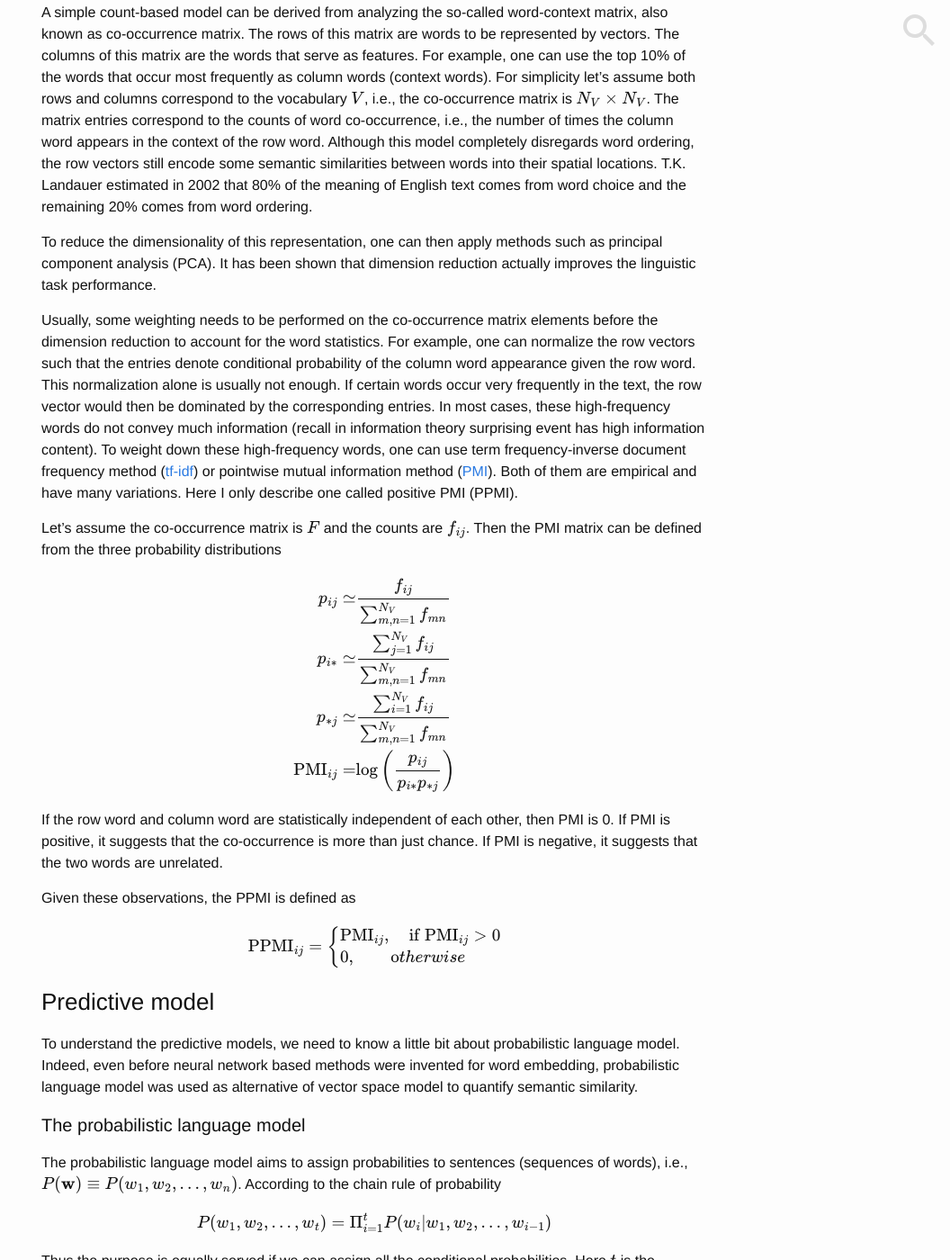
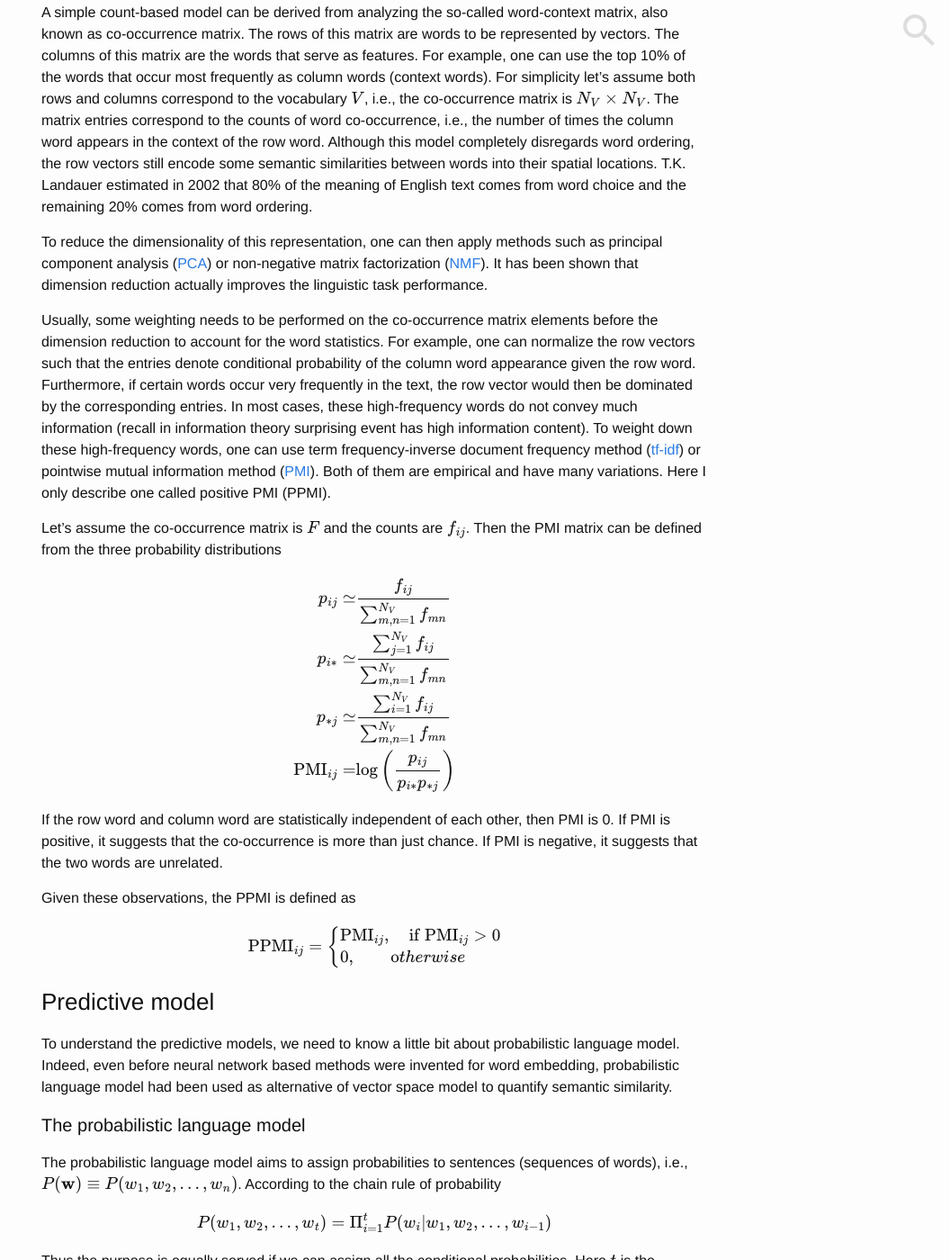
Before and after one commit to nosarthur/nosarthur.github.io, a Jekyll site: the page built from _posts/2016-06-13-word2vec.md, in a window 1280 px wide and 1400 px high, scrolled down 1155 px. Shown: the whole window at 90% size, without its empty margins (224-1280 px from the left). Built offline with Jekyll 4.4.1, drawn with Linux system fonts in a browser that asks for light colours; formulas are drawn with MathJax 3; comment, search, counter and statistics services are not loaded; some of the changed text lies outside the part shown.

Commit message:
make changes

```diff
--- a/_posts/2016-06-13-word2vec.md
+++ b/_posts/2016-06-13-word2vec.md
@@ -90,7 +90,8 @@ that 80% of the meaning of English text comes
 from word choice and the remaining 20% comes from word ordering.
 
 To reduce the dimensionality of this representation, one can then
-apply methods such as principal component analysis (PCA).
+apply methods such as principal component analysis ([PCA](https://en.wikipedia.org/wiki/Principal_component_analysis)) or
+non-negative matrix factorization ([NMF](https://en.wikipedia.org/wiki/Non-negative_matrix_factorization)).
 It has been shown that dimension reduction actually improves the
 linguistic task performance.
 
@@ -99,8 +100,8 @@ matrix elements before the dimension reduction
 to account for the word statistics.
 For example, one can normalize the row vectors such that the
 entries denote conditional probability of the column word appearance
-given the row word. This normalization alone is usually not enough.
-If certain words occur very frequently in the text, the row
+given the row word.  Furthermore,
+if certain words occur very frequently in the text, the row
 vector would then be dominated by the corresponding entries.
 In most cases, these high-frequency words do not convey much
 information (recall in information theory surprising event has
@@ -138,7 +139,7 @@ $$ \text{PPMI}_{ij}  = \begin{cases}
 To understand the predictive models, we need to know a little bit
 about probabilistic language model.
 Indeed, even before neural network based methods were invented for
-word embedding, probabilistic language model was
+word embedding, probabilistic language model had been
 used as alternative of vector space model to quantify semantic
 similarity.
 
```
Also changed, not shown: other parts of _posts/2016-06-13-word2vec.md (+11 -11 lines).
